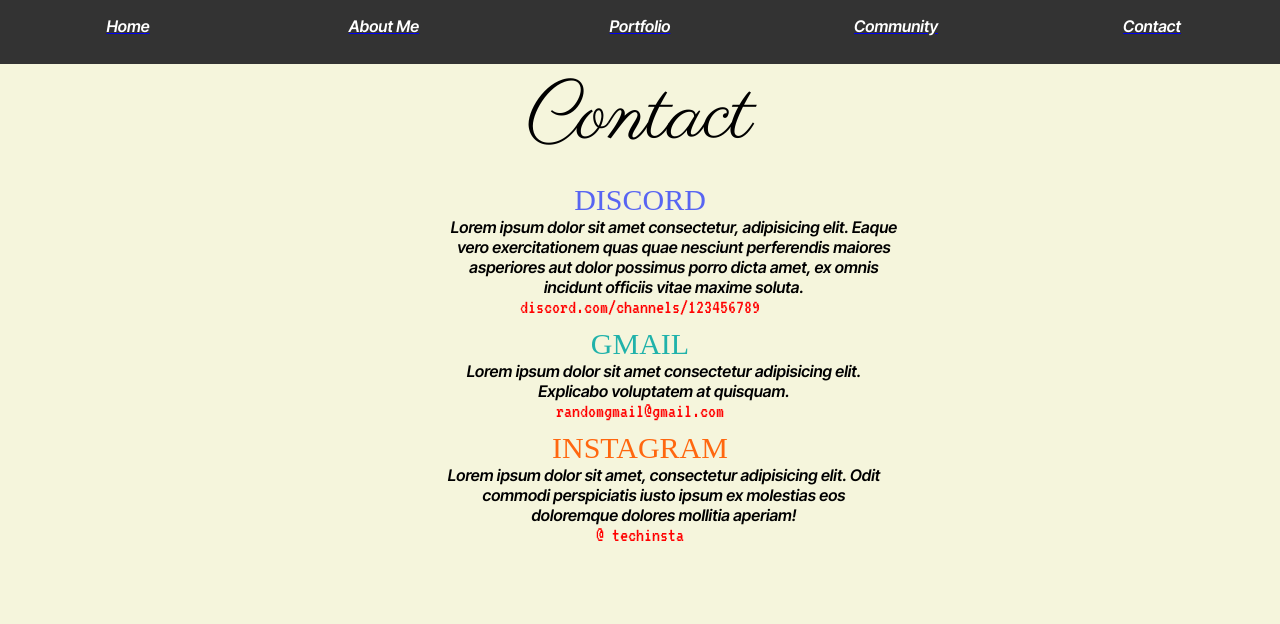
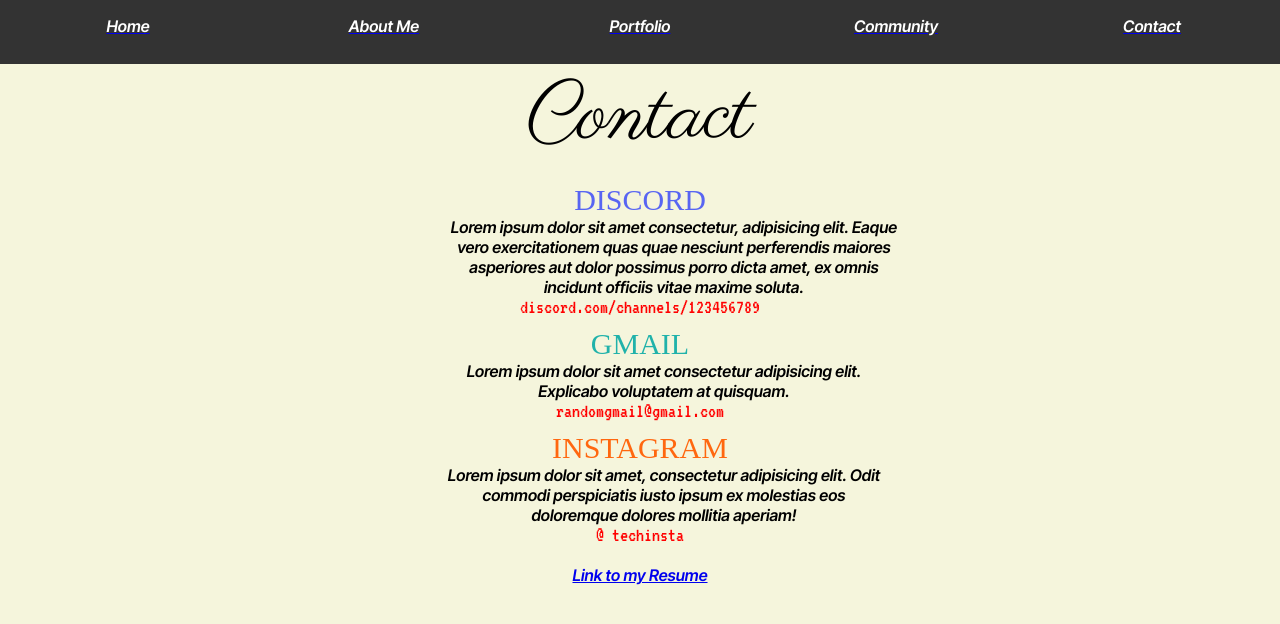
Before and after one commit to qspencer0224/create-react-portfolio, a React (Create React App) app: page /contact in a window 1280 px wide. Shown: the top 624 px of the page. Built offline with nearby package versions, Linux system fonts and the light colour scheme; no server answers; a web font is replaced by a local one.

Commit message:
adding more commits

```diff
--- a/src/App.css
+++ b/src/App.css
@@ -137,6 +137,12 @@
   color: black;
   font-size: 20px;
   font-family: 'dm sans';
+  margin-top: 20px;
+}
+#resume{
+  font-family: 'inter tight';
+}
+.resume{
   margin-top: 20px;
 }
 .aboutp3{
--- /dev/null
+++ b/src/components/Resume_UI.jsx
@@ -0,0 +1,13 @@
+import React from 'react'
+
+function Resume_UI() {
+  return (
+    <div>
+        <div className="resume">
+                <a id='resume' href='https://profile.indeed.com/p/quentons-hck762f'>Link to my Resume</a>
+        </div>
+    </div>
+  )
+}
+
+export default Resume_UI
--- a/src/pages/Contact.jsx
+++ b/src/pages/Contact.jsx
@@ -1,6 +1,7 @@
 import React from 'react'
 import { Link } from 'react-router-dom'
 import Nav_UI from '../components/Nav_UI'
+import Resume_UI from '../components/Resume_UI'
 
 function Contact() {
   return (
@@ -17,6 +18,7 @@
       <div className="insta">INSTAGRAM</div>
       <div id='insta1'>Lorem ipsum dolor sit amet, consectetur adipisicing elit. Odit commodi perspiciatis iusto ipsum ex molestias eos doloremque dolores mollitia aperiam!</div>
       <div id='insta2'>@ techinsta</div>
+      <Resume_UI />
 
     </div>
   )
```
